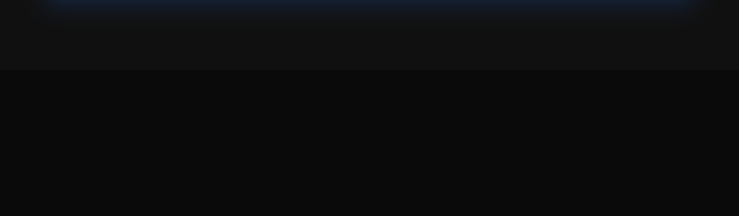
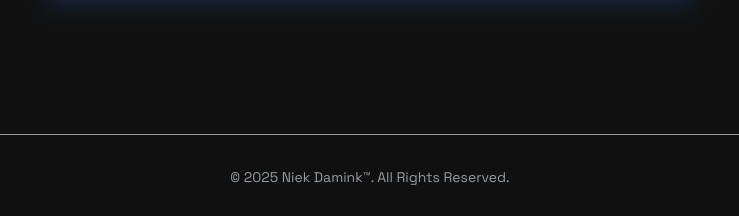
Before and after one commit to Niek-Damink/Portfolio, a React (Vite) app: page / in a window 1280 px wide. Shown: the part 4496-4712 px from the top of the page, without its empty margins (270-1009 px from the left). Before the commit the page ends 4566 px from the top, so only its background shows below. Built offline with nearby package versions, Linux system fonts and the light colour scheme.

Commit message:
Added a footer

```diff
--- a/src/App.jsx
+++ b/src/App.jsx
@@ -8,6 +8,7 @@
 import { MobileMenu } from './components/MobileMenu';
 import { LoadingScreen } from './components/LoadingScreen';
 import { useState } from 'react';
+import { Footer } from './components/Footer';
 
 function App() {
   const [isLoaded, setIsLoaded] = useState(false);
@@ -27,6 +28,7 @@
         <About />
         <Projects />
         <Contact />
+        <Footer />
       </div>
     </>
   )
--- /dev/null
+++ b/src/components/Footer.jsx
@@ -0,0 +1,13 @@
+export const Footer = () => {
+
+    return (
+        <footer>
+            <div className="mx-auto w-full max-w-screen-xl px-6 py-8">
+                <hr className="my-6 border-primaryText/70 sm:mx-auto lg:my-8" />
+                <span className="block text-sm text-primaryText/70 text-center">
+                    © 2025 Niek Damink™. All Rights Reserved.
+                </span>
+            </div>
+        </footer>
+    )
+}
```
